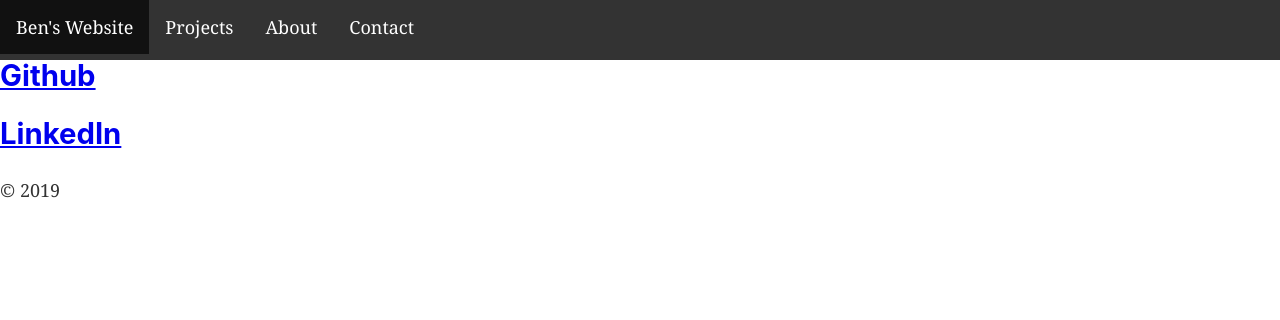
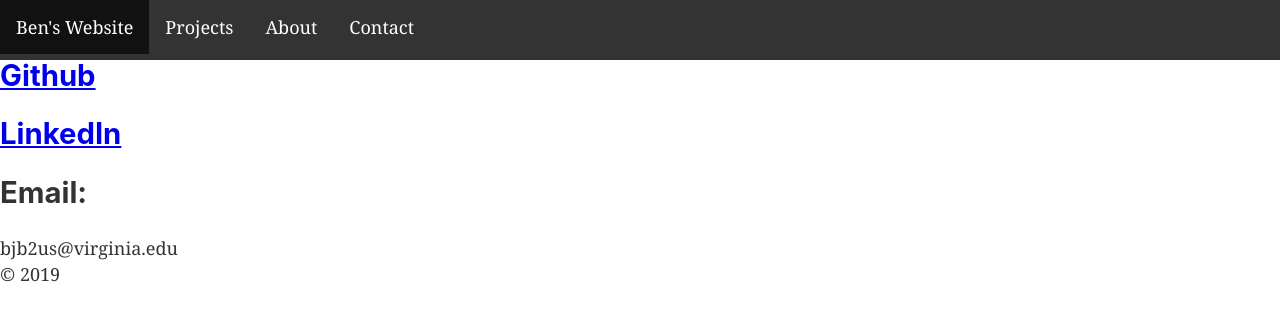
Before and after one commit to bbarrett11/bbarrett11.github.io, a Gatsby site: page /contact in a window 1280 px wide. Built offline with nearby package versions, Linux system fonts and the light colour scheme; Gatsby itself is replaced by a stand-in of ours.

Commit message:
Add some extra contact info, about me section

```diff
--- a/package.json
+++ b/package.json
@@ -19,6 +19,7 @@
     "react-helmet": "^5.2.1"
   },
   "devDependencies": {
+    "gh-pages": "^2.1.1",
     "prettier": "^1.18.2"
   },
   "keywords": [
--- a/src/pages/contact.js
+++ b/src/pages/contact.js
@@ -8,6 +8,7 @@ const Contact = () => (
     <SEO title="Contact" />
     <h2 ><a href="https://github.com/bbarrett11">Github</a> </h2>
     <h2><a href="https://www.linkedin.com/in/benjamin-barrett-743028171/">LinkedIn</a></h2>
+    <h2>Email:</h2>bjb2us@virginia.edu
   </Layout>
 )
 
```
Also changed, not shown: 1 other file.
